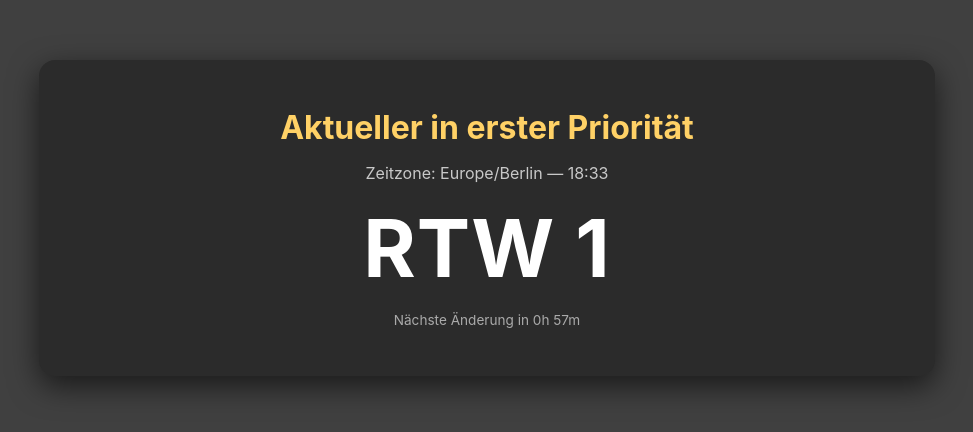
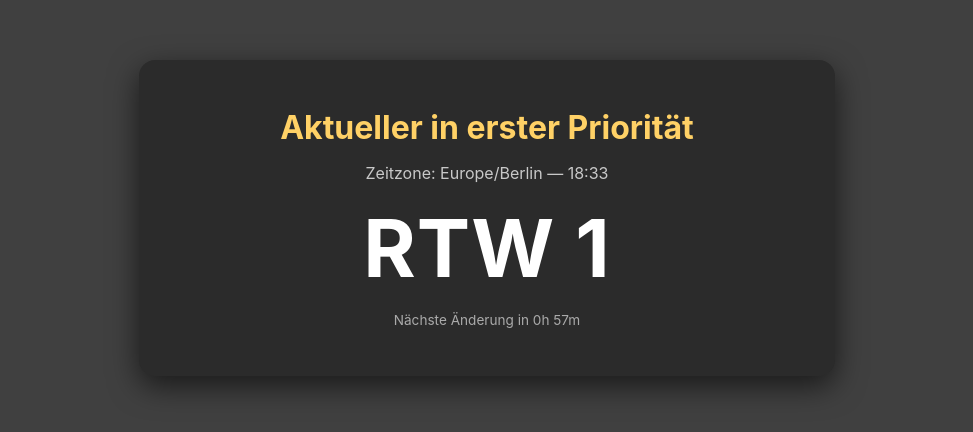
Before and after one commit to Gonzsalis/RTW-plan, a plain HTML site: page index.html in a window 1280 px wide. Shown: the part 182-614 px from the top of the page, without its empty margins (153-1126 px from the left). Drawn offline with Linux system fonts and the light colour scheme.

Commit message:
Update index.html

```diff
--- a/index.html
+++ b/index.html
@@ -7,7 +7,7 @@
   <style>
     :root{--bg:#404040;--accent:#ffd166;color-scheme: dark}
     html,body{height:100%;margin:0;font-family:Inter,Segoe UI,Helvetica,Arial,sans-serif;background:var(--bg);display:grid;place-items:center}
-    .card{background:#2b2b2b;padding:3rem;border-radius:16px;box-shadow:0 10px 30px rgba(0,0,0,0.6);min-width:800px;text-align:center}
+    .card{background:#2b2b2b;padding:3rem;border-radius:16px;box-shadow:0 10px 30px rgba(0,0,0,0.6);min-width:600px;text-align:center}
     h1{margin:0 0 1rem;font-size:clamp(1.2rem,3vw,2rem);color:var(--accent)}
     .time{font-size:1rem;opacity:0.8;margin-bottom:1rem;color:#f0f0f0}
     .status{font-size:clamp(2rem,7vw,5rem);font-weight:700;letter-spacing:1px;color:#ffffff}
```
